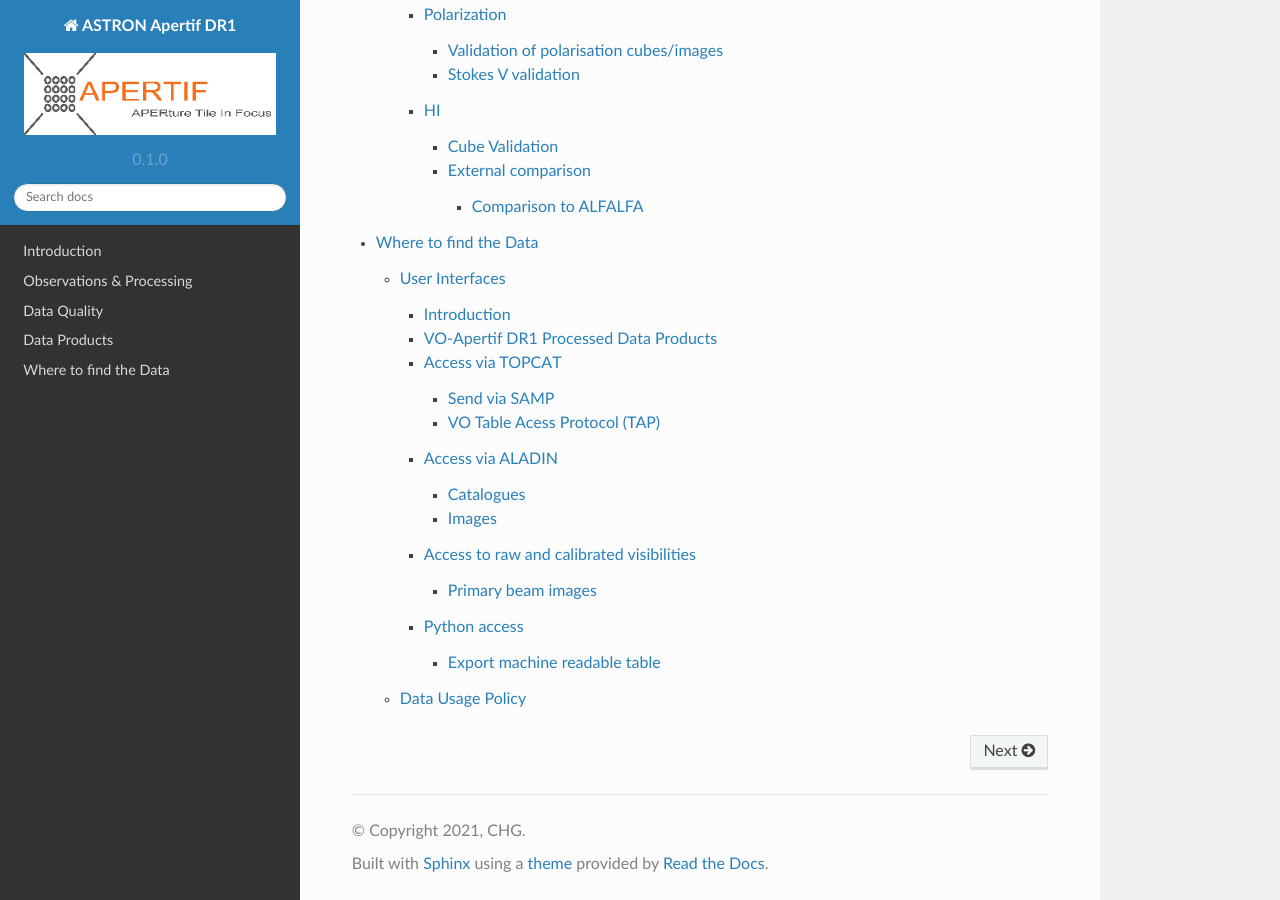
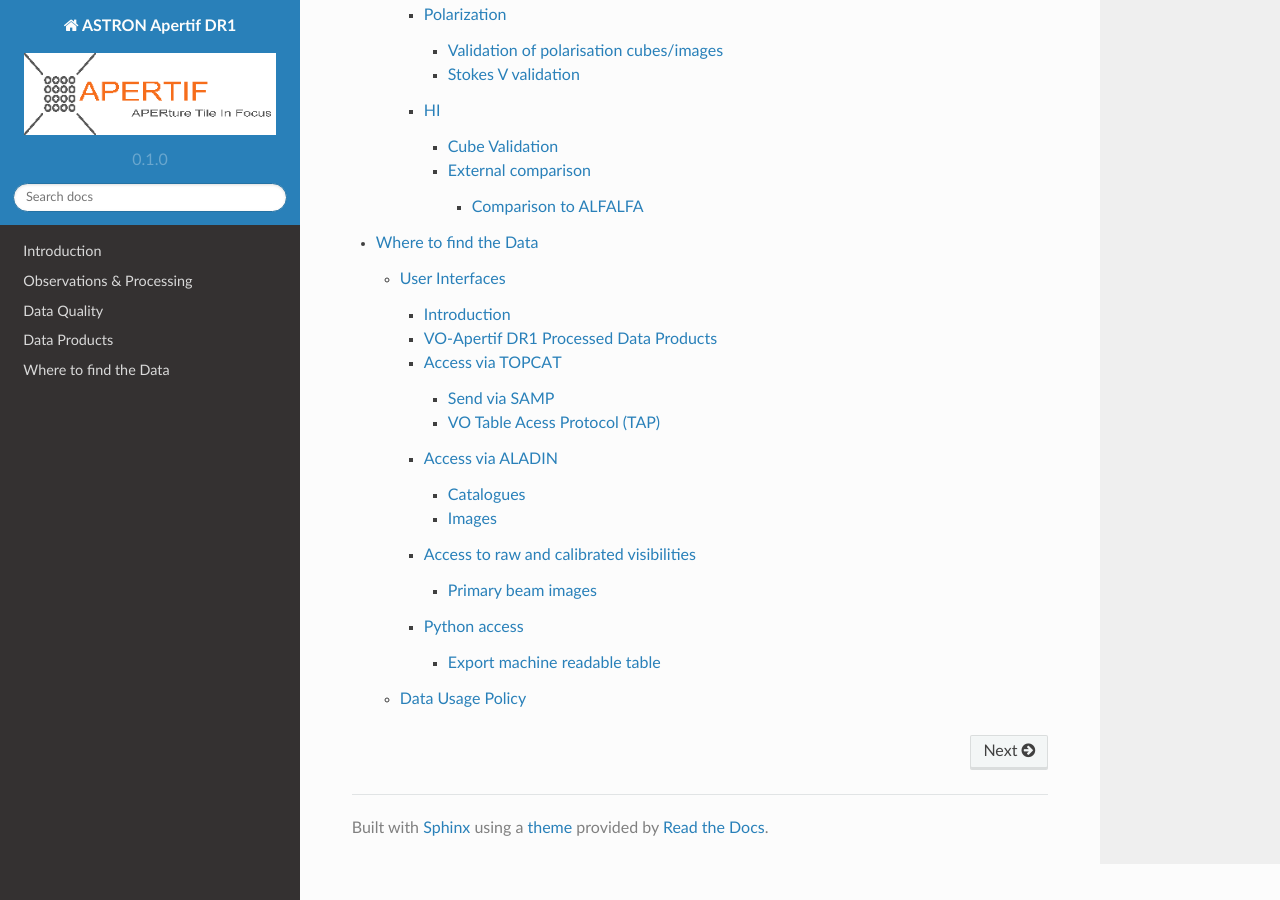
Before and after one commit to CelestinBananas/ASTRON_APERTIF_DR1, a Sphinx documentation site: the page built from docs/source/index.rst, in a window 1280 px wide and 900 px high, scrolled down 2114 px. Built offline with Sphinx 7.4.7 and the Read the Docs theme 2.0.0, drawn with Linux system fonts in a browser that asks for light colours.

Commit message:
Documentation checked and all feedback from Manu Implemented. Can be released

```diff
--- a/docs/source/conf.py
+++ b/docs/source/conf.py
@@ -3,8 +3,8 @@
 # -- Project information
 
 project = 'ASTRON Apertif DR1'
-copyright = '2021, CHG'
-author = 'C Herbe-George'
+copyright = '2021, ASTRON'
+author = 'Edited by Celestin Herbe-George'
 
 release = '0.1'
 version = '0.1.0'
@@ -35,3 +35,6 @@
 html_logo = 'content/Apertif logo.png'
 # -- Options for EPUB output
 epub_show_urls = 'footnote'
+
+# Remove copyright information
+html_show_copyright = False
```
